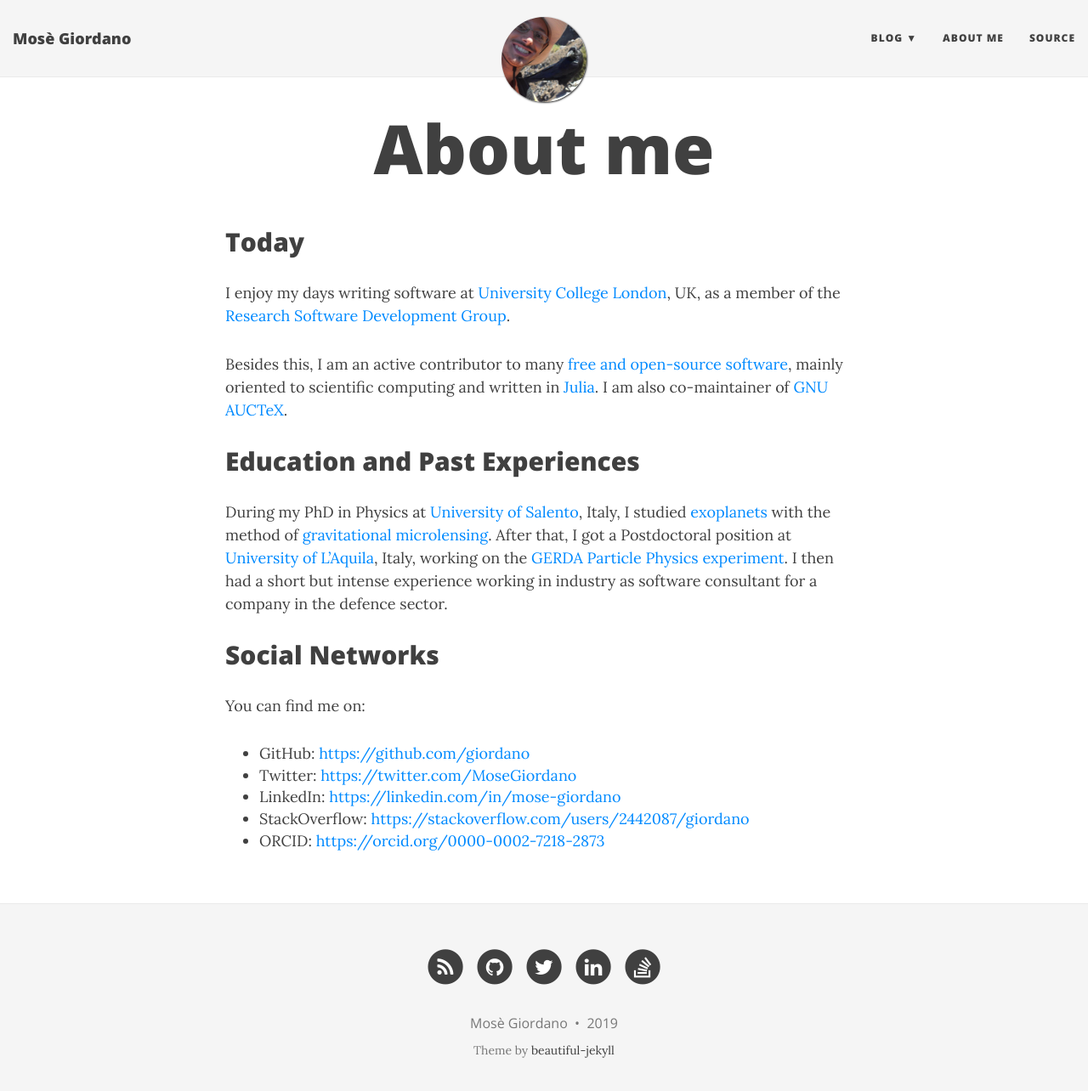
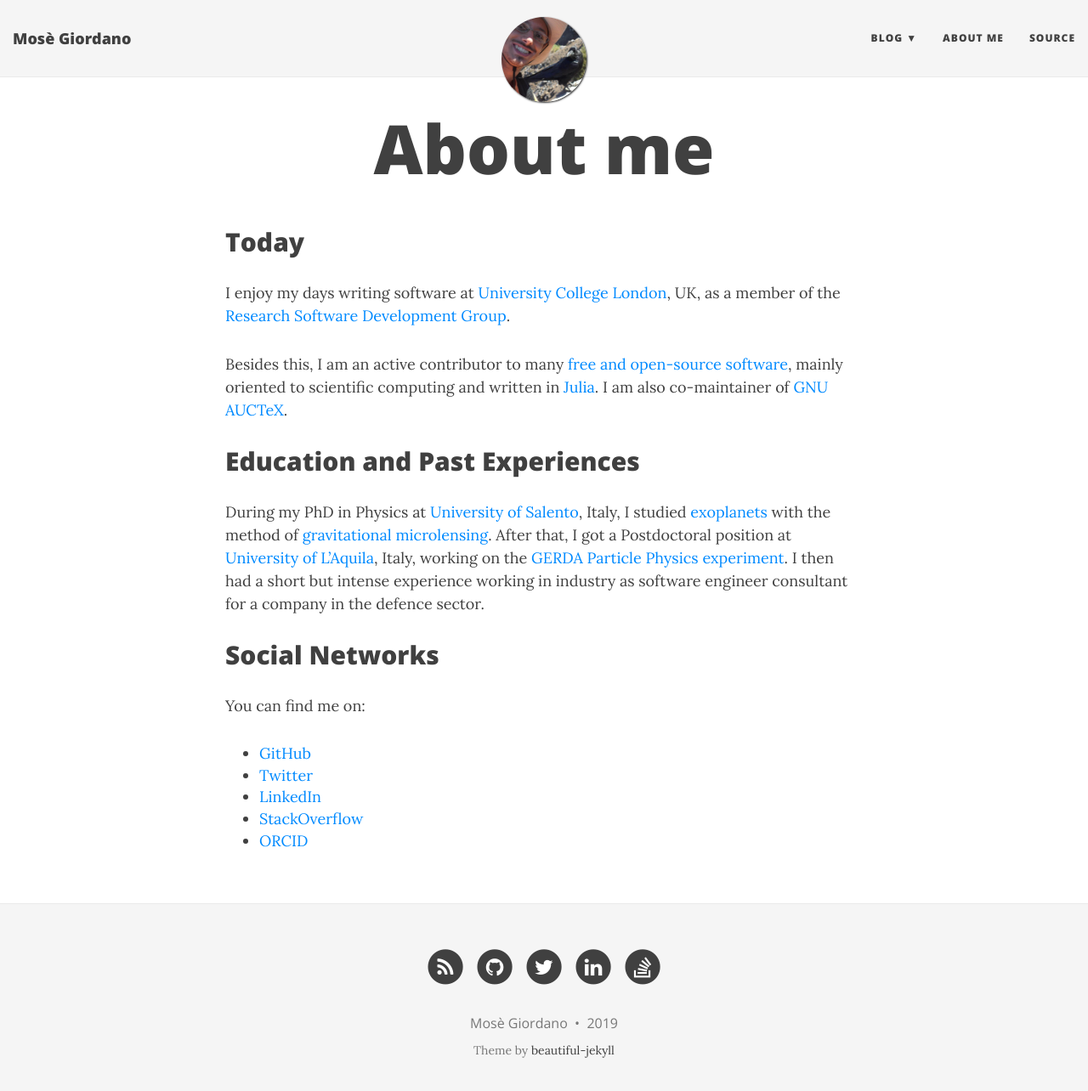
Before and after one commit to giordano/giordano.github.io, a Jekyll site: the page built from aboutme.md, in a window 1280 px wide and 1297 px high. Shown: the top 1284 px of the window at 85% size. Built offline with Jekyll 4.4.1, drawn with Linux system fonts in a browser that asks for light colours; nearby versions of some CDN libraries.

Commit message:
Simplify social network links

```diff
--- a/aboutme.md
+++ b/aboutme.md
@@ -25,15 +25,15 @@ that, I got a Postdoctoral position at [University of
 L’Aquila](https://en.wikipedia.org/wiki/University_of_L%27Aquila), Italy,
 working on the [GERDA Particle Physics
 experiment](https://en.wikipedia.org/wiki/Germanium_Detector_Array). I then had
-a short but intense experience working in industry as software consultant for a
-company in the defence sector.
+a short but intense experience working in industry as software engineer
+consultant for a company in the defence sector.
 
 ## Social Networks
 
 You can find me on:
 
-* GitHub: <https://github.com/giordano>
-* Twitter: <https://twitter.com/MoseGiordano>
-* LinkedIn: <https://linkedin.com/in/mose-giordano>
-* StackOverflow: <https://stackoverflow.com/users/2442087/giordano>
-* ORCID: <https://orcid.org/0000-0002-7218-2873>
+* [GitHub](https://github.com/giordano)
+* [Twitter](https://twitter.com/MoseGiordano)
+* [LinkedIn](https://linkedin.com/in/mose-giordano)
+* [StackOverflow](https://stackoverflow.com/users/2442087/giordano)
+* [ORCID](https://orcid.org/0000-0002-7218-2873)
```
